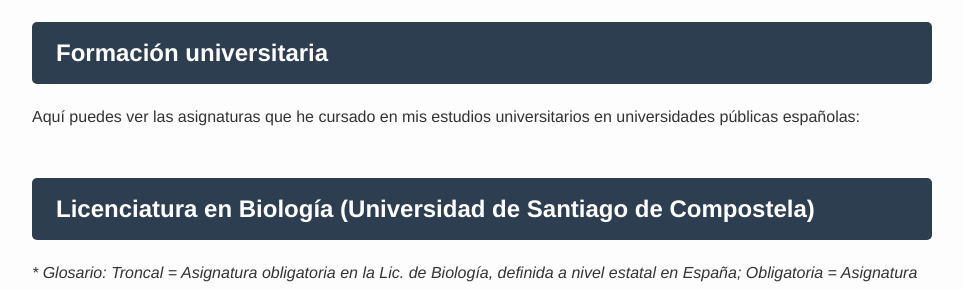
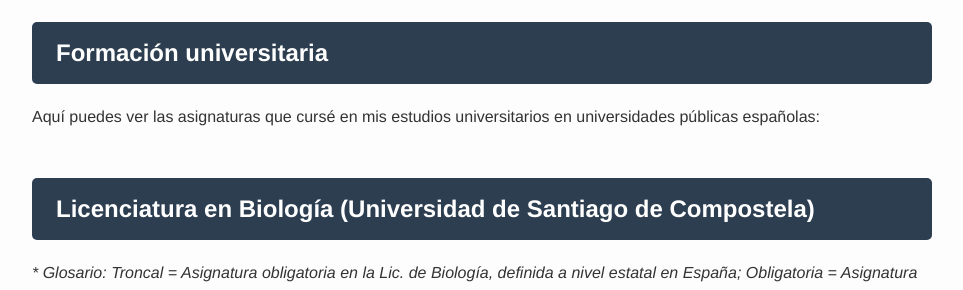
Before and after one commit to albafsanles/albafsanles.github.io, a Jekyll site: the page built from assets/subjects.md, in a window 1280 px wide and 900 px high, scrolled down 1699 px. Shown: the part 152-442 px from the top of the window, without its empty margins (158-1121 px from the left). Built offline with Jekyll 4.4.1, drawn with Linux system fonts in a browser that asks for light colours.

Commit message:
Update subjects.md

```diff
--- a/assets/subjects.md
+++ b/assets/subjects.md
@@ -60,7 +60,7 @@ Actividades extracurriculares: Inglés.
 
 ## **Formación universitaria**
 
-Aquí puedes ver las asignaturas que he cursado en mis estudios universitarios en universidades públicas españolas:
+Aquí puedes ver las asignaturas que cursé en mis estudios universitarios en universidades públicas españolas:
 
 ## Licenciatura en Biología (Universidad de Santiago de Compostela)
 
```
